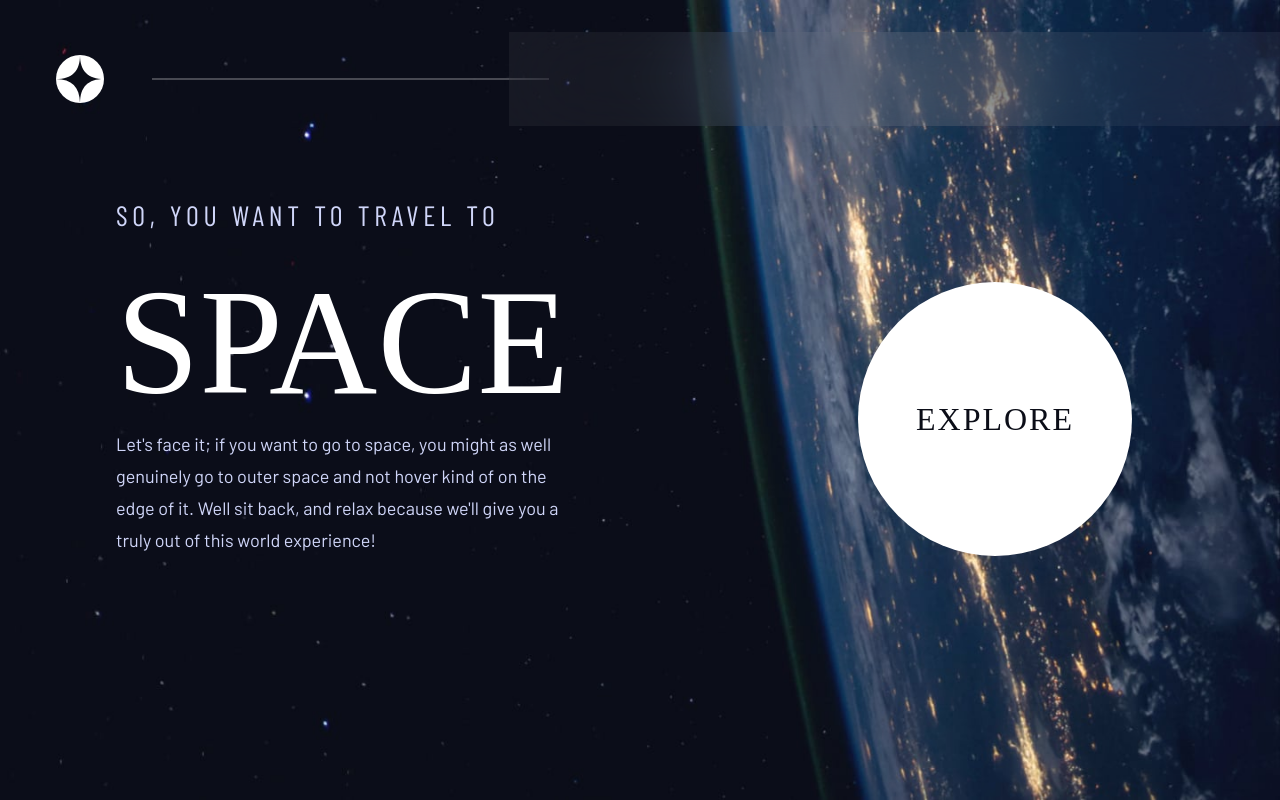
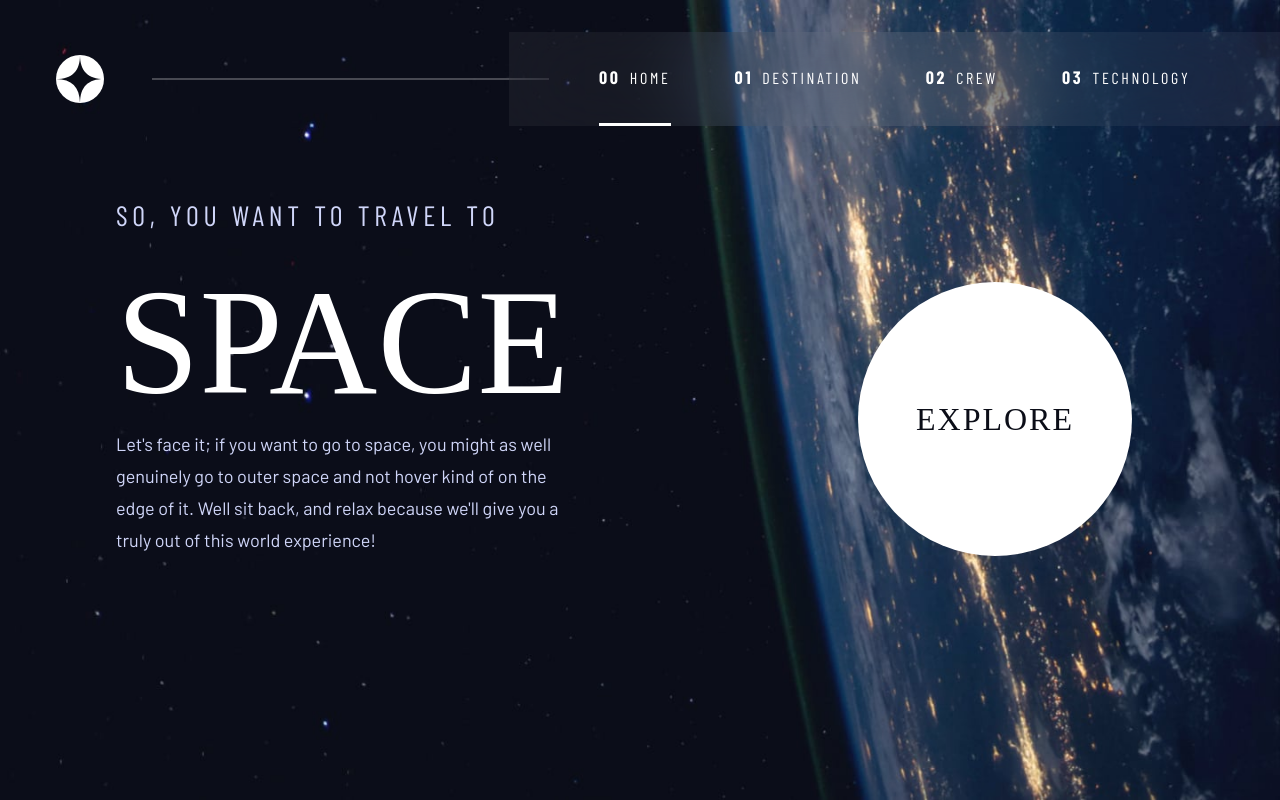
Before and after one commit to carla-ng/web-development-practice, a Vue app in the folder space-tourism-website/: page / in a window 1280 px wide. Built offline with nearby package versions, Linux system fonts and the light colour scheme; a web font is replaced by a local one.

Commit message:
Adding animations to all pages.

```diff
--- a/space-tourism-website/src/App.vue
+++ b/space-tourism-website/src/App.vue
@@ -1,27 +1,3 @@
 <template>
     <router-view/>
 </template>
-
-
-<script>
-//import { onMounted } from 'vue';
-
-export default {
-  setup() {
-
-    /*
-    onMounted(() => {
-        const lazyBackgrounds = document.querySelectorAll('.lazy');
-        lazyBackgrounds.forEach(background => {
-            background.classList.add('lazy-loaded')
-        })
-    })
-    */
-
-    return {}
-  }
-}
-</script>
-
-
-<style lang="scss"></style>
--- a/space-tourism-website/src/assets/styles/global.scss
+++ b/space-tourism-website/src/assets/styles/global.scss
@@ -306,18 +306,32 @@ h5 {
 /*************************
  *       Animations      *
  *************************/
-@keyframes text-to-bottom-load {
-    0% {
-        transform: translateY(-20px);
-        opacity: 0;
-    }
-    100% {
-        transform: translateY(0);
-        opacity: 1;
-    }
+// Animate element scaling up while rotating
+.fade-up-rotate-enter-from, .fade-up-rotate-leave-to {
+    transform: scale(0) rotate(180deg);
+    opacity: 0;
+}
+.fade-up-rotate-enter-active, .fade-up-rotate-leave-active {
+    transition: all 900ms ease-in;
+    transition-delay: 500ms;
 }
 
-@keyframes scale-up-load {
-    0% { transform: scale(0); }
-    100% { transform: scale(1); }
+// Animate text from top to bottom
+.text-to-bottom-enter-from, .text-to-bottom-leave-to {
+    opacity: 0;
+    transform: translateY(-20px);
 }
+.text-to-bottom-enter-active, .text-to-bottom-leave-active {
+    transition: all 800ms ease-in;
+    transition-delay: 500ms;
+}
+
+// Animate element scaling up
+.scale-up-enter-from, .scale-up-leave-to {
+    opacity: 0;
+    transform: scale(0);
+}
+.scale-up-enter-active, .scale-up-leave-active {
+    transition: all 850ms ease-in;
+    transition-delay: 500ms;
+}
--- a/space-tourism-website/src/components/Header.vue
+++ b/space-tourism-website/src/components/Header.vue
@@ -1,5 +1,6 @@
 <template>
 
+    <transition name="nav-load" appear>
         <header class="header">
 
             <div class="header__logo">
@@ -11,17 +12,19 @@
             </button>
 
             <nav class="header__nav" :class="{ 'header--visible': navVisible }">
-            <ul class="header__nav-ul">
+                <transition-group class="header__nav-ul" tag="ul" name="nav-li-load" appear>
                     <li v-for="item in navItems" :key="item.path" :class="{ active: isActive(item.path) }">
                         <router-link :to="item.path" class="text-light ff-sans-cond letter-spacing-02 uppercase">
                             <span class="number" aria-hidden="true">{{ item.number }}</span>
                             <span class="text">{{ item.label }}</span>
                         </router-link>
                     </li>
-            </ul>
+                </transition-group>
             </nav>
 
         </header>
+
+    </transition>
 
 </template>
 
@@ -32,48 +35,39 @@ import { useRoute } from 'vue-router';
 
 export default {
     name: 'Header',
-
     setup() {
-        const navVisible = ref(false)
-        const route = useRoute()
-
+        const navVisible = ref(false);
+        const route = useRoute();
         const navItems = [
             { path: '/', number: '00', label: 'Home' },
             { path: '/destination', number: '01', label: 'Destination' },
             { path: '/crew', number: '02', label: 'Crew' },
             { path: '/technology', number: '03', label: 'Technology' },
-        ]
-
-
+        ];
         // Get active page
         const isActive = (path) => {
-            return route.path === path
-        }
-
+            return route.path === path;
+        };
         // Open/close nav with hamburger button
         const toggleNavVisibility = () => {
-            navVisible.value = !navVisible.value
-        }
-
+            navVisible.value = !navVisible.value;
+        };
         // After the page is mounted we wait for elements to show and then add class to show the nav > ul element
         onMounted(() => {
             setTimeout(() => {
-                const navElement = document.getElementsByTagName('ul')[0]
-                navElement.classList.add('show-loaded')
-            }, 1000)
-        })
-
+                const navElement = document.getElementsByTagName('ul')[0];
+                navElement.classList.add('show-loaded');
+            }, 1000);
+        });
         // Computed property to set aria-expanded attribute
-        const ariaExpanded = computed(() => String(navVisible.value))
-
-
+        const ariaExpanded = computed(() => String(navVisible.value));
         return {
             ariaExpanded,
             navVisible,
             toggleNavVisibility,
             navItems,
             isActive,
-        }
+        };
     }
 }
 </script>
@@ -86,10 +80,6 @@ export default {
     display: flex;
     align-items: center;
     justify-content: space-between;
-
-    animation-name: nav-load;
-    animation-duration: 650ms;
-    animation-timing-function: ease-in;
 
     @media (min-width: $breakpoint-min-desktop) {
         &::after {
@@ -143,7 +133,7 @@ export default {
     .header__nav {
         @media (min-width: $breakpoint-min-desktop) { order: 2; }
 
-        ul.header__nav-ul {
+        .header__nav-ul {
             @media (max-width: $breakpoint-max-mobile) {
                 display: none;
                 &.show-loaded { display: flex; }
@@ -196,12 +186,6 @@ export default {
                 &:hover, &:focus { border-color: rgba($palette-color-light, 0.25); }
                 &.active, &[aria-selected="true"] { border-color: rgba($palette-color-light, 1); }
 
-                @media (min-width: $breakpoint-min-tablet) {
-                    animation-name: nav-li-load;
-                    animation-duration: 1000ms;
-                    animation-timing-function: ease-in;
-                }
-
                 a {
                     display: block;
                     padding: 1rem 0;
@@ -235,15 +219,27 @@ export default {
     }
 }
 
-// Animations
-@keyframes nav-load {
-    0% { transform: translateY(-100%); }
-    100% { transform: translateY(0); }
+
+/* Animations */
+
+// Animate nav from top to bottom
+.nav-load-enter-from, .nav-load-leave-to {
+    transform: translateY(-100%);
+    opacity: 0;
+}
+.nav-load-enter-active, .nav-load-leave-active {
+    transition: all 700ms ease-in;
 }
 
+// Animate nav links to scale up
+@media (min-width: $breakpoint-min-tablet) {
+    .nav-li-load-enter-active, .nav-li-load-leave-active {
+        animation: nav-li-load 1000ms ease-in;
+    }
+}
 @keyframes nav-li-load {
-    0% { transform: scale(0); }
+    0% { transform: scale(0); opacity: 0; }
     90% { transform: scale(1.1); }
-    100% { transform: scale(1); }
+    100% { transform: scale(1); opacity: 1; }
 }
 </style>
--- a/space-tourism-website/src/views/Crew.vue
+++ b/space-tourism-website/src/views/Crew.vue
@@ -4,13 +4,16 @@
 
         <main id="main" class="crew page-container">
             <div v-if="jsonData">
+                <transition name="text-to-bottom" appear>
                     <h1 class="numbered-title">
                         <span aria-hidden="true" class="number">02</span>
                         <span>Meet your crew</span>
                     </h1>
+                </transition>
 
                 <div class="crew__main-container">
 
+                    <transition name="text-to-bottom" appear>
                         <div class="crew__text-container">
                             <div class="crew__dot-indicators" aria-label="crew members list">
 
@@ -31,9 +34,12 @@
                                 <p class="crew__info-bio ff-sans text-accent">{{ selectedCrewMember.bio }}</p>
                             </article>
                         </div>
+                    </transition>
 
                     <div class="crew__image">
+                        <transition name="scale-up" appear>
                             <img :src="selectedImage" :alt="selectedCrewMember.name">
+                        </transition>
                     </div>
 
                 </div>
--- a/space-tourism-website/src/views/Home.vue
+++ b/space-tourism-website/src/views/Home.vue
@@ -3,6 +3,7 @@
 
         <main id="main" class="home page-container">
 
+            <transition name="text-to-bottom" appear>
                 <div class="home__first-container">
                     <h1 class="home__heading">
                         <span class="home__heading-intro text-accent ff-sans-cond uppercase">So, you want to travel to</span>
@@ -15,12 +16,15 @@
                         because we'll give you a truly out of this world experience!
                     </p>
                 </div>
+            </transition>
 
+            <transition name="scale-up" appear>
                 <div class="home__second-container">
                     <a href="#" class="home__explore-button ff-serif text-dark bg-light uppercase">
                         <span>Explore</span>
                     </a>
                 </div>
+            </transition>
 
         </main>
 
@@ -65,14 +69,6 @@ export default {
     }
 
     .home__first-container {
-        animation-name: text-to-bottom-load;
-        animation-duration: 400ms;
-        animation-fill-mode: forwards;
-        animation-timing-function: ease-in;
-        animation-delay: 800ms;
-        opacity: 0;
-        transform: translateY(-20px);
-
         text-align: center;
 
         @media (min-width: $breakpoint-min-tablet) and (max-width: $breakpoint-max-tablet) { margin-top: 2.5rem; }
@@ -126,13 +122,6 @@ export default {
     }
 
     .home__second-container {
-        animation-name: scale-up-load;
-        animation-duration: 850ms;
-        animation-fill-mode: forwards;
-        animation-timing-function: ease-in;
-        animation-delay: 800ms;
-        transform: scale(0);
-
         margin-inline: 2rem;
 
         .home__explore-button {
--- a/space-tourism-website/src/views/Technology.vue
+++ b/space-tourism-website/src/views/Technology.vue
@@ -4,11 +4,14 @@
 
         <main id="main" class="technology page-container">
             <div v-if="jsonData">
+                <transition name="text-to-bottom" appear>
                     <h1 class="numbered-title">
                         <span aria-hidden="true" class="number">03</span>
                         <span>Space Launch 101</span>
                     </h1>
+                </transition>
 
+                <transition name="text-to-bottom" appear>
                     <div class="technology__main-container">
                         <div class="technology__first-container">
                             <img :src="selectedImageDesktop" :alt="selectedTechnology.name" class="desktop">
@@ -34,11 +37,8 @@
                             </article>
                         </div>
                     </div>
+                </transition>
 
-            </div>
-
-            <div v-else>
-                Loading...
             </div>
 
         </main>
```
Also changed, not shown: space-tourism-website/src/views/Destination.vue (+9 -6 lines), 1 other file (tests, documents, lock files or other folders). Lines whose indentation alone changed are shown as unchanged.
